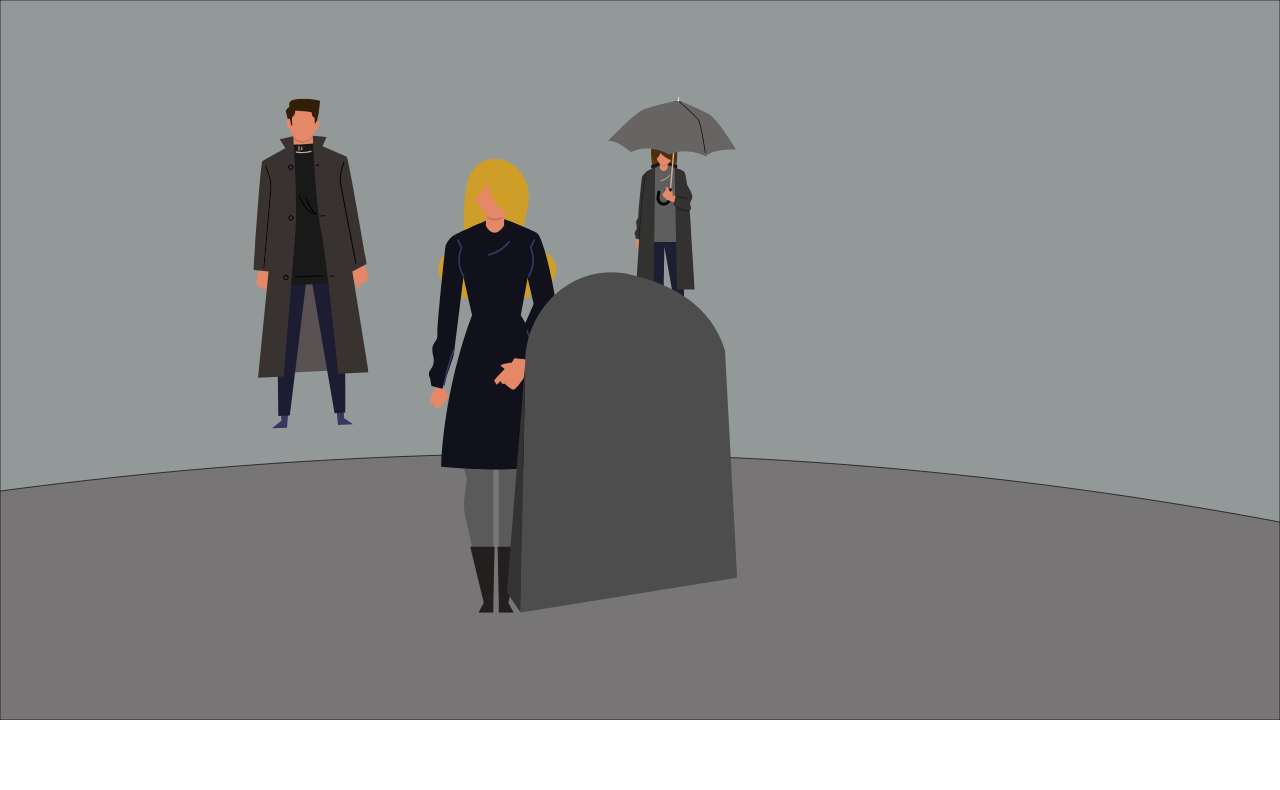
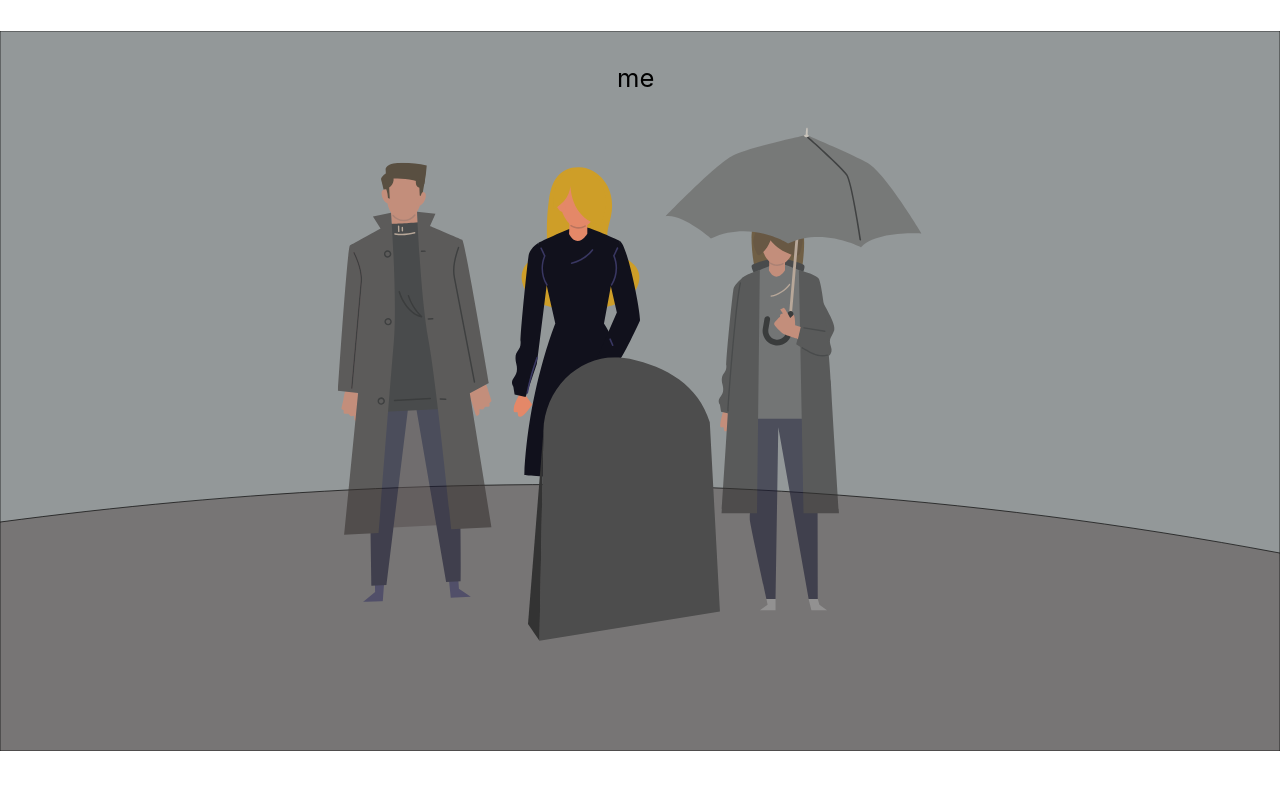
Before and after one commit to joal7299/Capstone, a React (Create React App) app: page /home in a window 1280 px wide. Shown: the top 790 px of the page. Built offline with nearby package versions, Linux system fonts and the light colour scheme.

Commit message:
Sophie more changes

```diff
--- a/src/components/Home.js
+++ b/src/components/Home.js
@@ -6,7 +6,9 @@ import {ReactComponent as Person1} from "../img/person1.svg"
 import {ReactComponent as Boyfriend} from "../img/boyfriend.svg"
 import {ReactComponent as Friend} from "../img/bestfriend.svg"
 import {ReactComponent as Mom} from "../img/mom.svg"
-
+import Typed from 'react-typed'
+import "animate.css/animate.min.css"
+import ScrollAnimation from "react-animate-on-scroll"
 
 import Hover from "./Hover.js"
 import {ReactComponent as Grey2} from "../img/grey2.svg"
@@ -19,19 +21,72 @@ import {ReactComponent as Grey5} from "../img/grey5.svg"
 import {ReactComponent as Person5} from "../img/person5.svg"
 import Text from "../img/textBubble.png";
 class Home extends React.Component {
+    constructor(props) {
+        super(props);
+        this.state = {
+            mom: true,
+            boyfriend: false,
+            friend: false,
+        };
+    }
     render() {
         return (
             <div>
-                <Boyfriend className="grey2"/>
-                <Friend className="grey3"/>
-                <Mom className="grey4"/>
+                { this.state.mom==true &&
+                    <div>
+                    <div className="typed" style={{textAlign: "center"}}>
+                        <Typed className="typedFuneral" strings={['hello everyone, thank you so much for coming today']}
+                               fadeOut={true}
+                               typeSpeed={35} onComplete={() => {
+                            setTimeout(function () {
+                                    this.setState({friend: true, mom:false, boyfriend: false})
+                                }.bind(this),
+                                2000)
+                        }}
+                        />
+                    </div>
+                < Boyfriend className="grey2O"/>
+                    <Friend className="grey3O"/>
+                    <Mom className="grey4"/>
+                    <Gravestone className="gravestone"/>
+                    <Funeral/>
+                    </div>
+                }
+
+                {this.state.friend == true &&
+                <div>
+                    <div className="typed" style={{textAlign: "center"}}>
+                        <Typed className="typedFuneral" strings={['me']}
+                               fadeOut={true}
+                               typeSpeed={35} onComplete={() => {
+                            setTimeout(function () {
+                                    this.setState({boyfriend: true})
+                                }.bind(this),
+                                2000)
+                        }}
+                        />
+                    </div>
+                    < Boyfriend className="grey2O"/>
+                    <Friend className="grey3"/>
+                    <Mom className="grey4O"/>
+
+
+                    {/*<Intro notSpeaking={<Boyfriend className="grey2O"/>} speaking={<Boyfriend className="grey2"/>} />*/}
+                    {/*<Intro notSpeaking={<Friend className="grey3O"/>} speaking={<Friend className="grey3"/>} />*/}
+                    {/*<Intro notSpeaking={<Mom className="grey4O"/>} speaking={<Mom className="grey4"/>} />*/}
+                    <Gravestone className="gravestone"/>
+                    <Funeral/>
+                </div>
+                }
+
+
+
                 {/*<Hover noHoverSvg={<Grey1 className="grey1"/>} hoverSvg={<Person1 onClick={()=> window.location.href="Sister"} className="person1"/>} textBox={<img src={Text} className="textBubbleGrey1" />} texts={<p className="textHomeGrey1">I miss my sister. I don’t<br></br> know what I’ll do without<br></br> her; I’ve never had to try.</p>}/>*/}
                 {/*<Hover noHoverSvg={<Grey2 className="grey2"/>} hoverSvg={<Person2 onClick={()=> window.location.href="Boyfriend"} className="person2"/>} textBox={<img src={Text} className="textBubbleGrey2" />} texts={<p className="textHomeGrey2">We were starting to build<br></br> our lives together. Now she’s <br></br> gone, I'm heartbroken. </p>}/>*/}
                 {/*<Hover noHoverSvg={<Grey3 className="grey3"/>} hoverSvg={<Person3 onClick={()=> window.location.href="Friend"} className="person3"/>} textBox={<img src={Text} className="textBubbleGrey3" />} texts={<p className="textHomeGrey3">All I see when I close my <br></br>eyes is Stephanie. I can still<br></br> hear my best friends laugh.</p>}/>*/}
                 {/*<Hover noHoverSvg={<Grey4 className="grey4"/>} hoverSvg={<Person4 onClick={()=> window.location.href="Driver"} className="person4"/>} textBox={<img src={Text} className="textBubbleGrey4" />} texts={<p className="textHomeGrey4">I can’t believe it, I feel so <br></br> guilty. I don’t know what I <br></br>can do to make this right.</p>}/>*/}
                 {/*<Hover noHoverSvg={<Grey5 className="grey5"/>} hoverSvg={<Person5 onClick={()=> window.location.href="Parent"} className="person5"/>} textBox={<img src={Text} className="textBubbleGrey5" />} texts={<p className="textHomeGrey5">My baby girl Stephanie<br></br> is gone, I just don’t know<br></br> what I’m going to do. </p>}/>*/}
-                <Gravestone className="gravestone"/>
-                <Funeral/>
+
             </div>
         )
     }
--- a/src/components/TextMomtoFriend.js
+++ b/src/components/TextMomtoFriend.js
@@ -1,7 +1,7 @@
 import React from 'react'
 import {ReactComponent as TextFrom} from "../img/text-from.svg"
 import {ReactComponent as TextTo} from "../img/text-to.svg"
-import {ReactComponent as Phone} from "../img/Phone.svg"
+import {ReactComponent as TextBox} from "../img/TextBox.svg"
 import "animate.css/animate.min.css"
 import ScrollAnimation from "react-animate-on-scroll"
 import { Redirect } from 'react-router-dom'
@@ -37,7 +37,13 @@ class TextMomtoFriend extends React.Component {
                     {/*<p className="textFromMomtoFriend4">It made me think of you,<br></br>she loved you SO much.<br></br> xoxo</p>*/}
                     <p className="textFromMomtoFriend4">Also, found a scrapbook I<br></br>think Steph was making for<br></br>your anniversary.</p>
                 </ScrollAnimation>
-                {/*<Phone className="phone"/>*/}
+
+                <ScrollAnimation delay="3000" animateIn="fadeIn">
+                    <p className="sendText">Thanks, I'll come pick it up.</p>
+                    <TextBox className="texting"/>
+                </ScrollAnimation>
+
+
             </div>
         )
     }
--- a/src/components/style.css
+++ b/src/components/style.css
@@ -2,7 +2,10 @@
     margin:0;
     padding: 0;
 }
-
+.typedFuneral {
+    font-size: 2vw;
+    color: black;
+}
 .textFrom {
     z-index: 10;
     /*width: 40%;*/
@@ -12,6 +15,13 @@
 
 .phone {
     width: 0%;
+}
+
+.texting {
+    z-index: 10;
+    width: 50vw;
+    transform:translate(35%, 0%);
+    padding-bottom: 3%;
 }
 
 .textFromMomtoFriend {
@@ -42,6 +52,13 @@
     transform: translate(185%,-180%);
 }
 
+.sendText {
+    z-index: 40;
+    font-size: 2.1vw;
+    position: absolute;
+    transform: translate(85%,40%);
+}
+
 .textTo {
     z-index: 10;
     width:30vw;
@@ -69,6 +86,7 @@
 
 .typed {
     transform:translate(0%, 200%);
+    z-index: 30;
 }
 
 /*.container {*/
@@ -151,17 +169,17 @@
 .gravestone {
     z-index: 15;
     position: absolute;
-    transform: translate(220%,80%);
-    width: 18%;
+    transform: translate(275%,115%);
+    width: 15%;
     /*height: 1vh;*/
 }
 
-.grey1 {
-    z-index: 10;
-    position: absolute;
-    transform: translate(72%,55%);
-    width: 10.5%;
-}
+/*.grey1 {*/
+/*    z-index: 10;*/
+/*    position: absolute;*/
+/*    transform: translate(72%,55%);*/
+/*    width: 10.5%;*/
+/*}*/
 
 .person1 {
     z-index: 10;
@@ -174,7 +192,16 @@
     z-index: 10;
     position: absolute;
     transform: translate(220%,30%);
-    width: 9%;
+    width: 12%;
+}
+
+.grey2O {
+    z-index: 10;
+    position: absolute;
+    transform: translate(220%,30%);
+    width: 12%;
+    opacity: .6;
+
 }
 
 .person2 {
@@ -187,8 +214,16 @@
 .grey3 {
     z-index: 10;
     position: absolute;
-    transform: translate(335%,35%);
+    transform: translate(400%,30%);
     width: 10%;
+}
+
+.grey3O {
+    z-index: 10;
+    position: absolute;
+    transform: translate(400%,30%);
+    width: 10%;
+    opacity: .6;
 }
 
 .person3 {
@@ -201,8 +236,16 @@
 .grey4 {
     z-index: 10;
     position: absolute;
-    transform: translate(475%,40%);
-    width: 10%;
+    transform: translate(260%,20%);
+    width: 20%;
+}
+
+.grey4O {
+    z-index: 10;
+    position: absolute;
+    transform: translate(260%,20%);
+    width: 20%;
+    opacity: .6;
 }
 
 .person4 {
```
